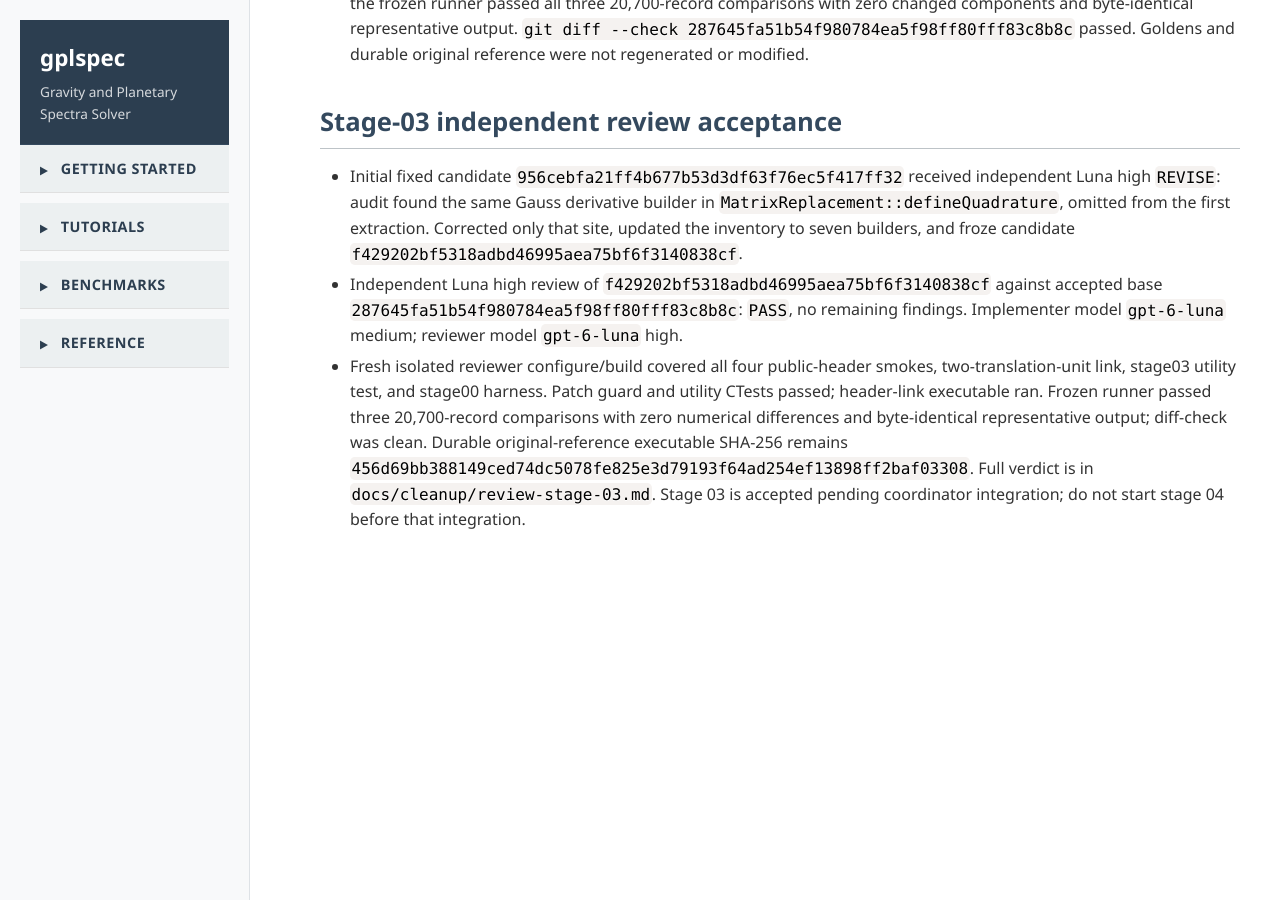
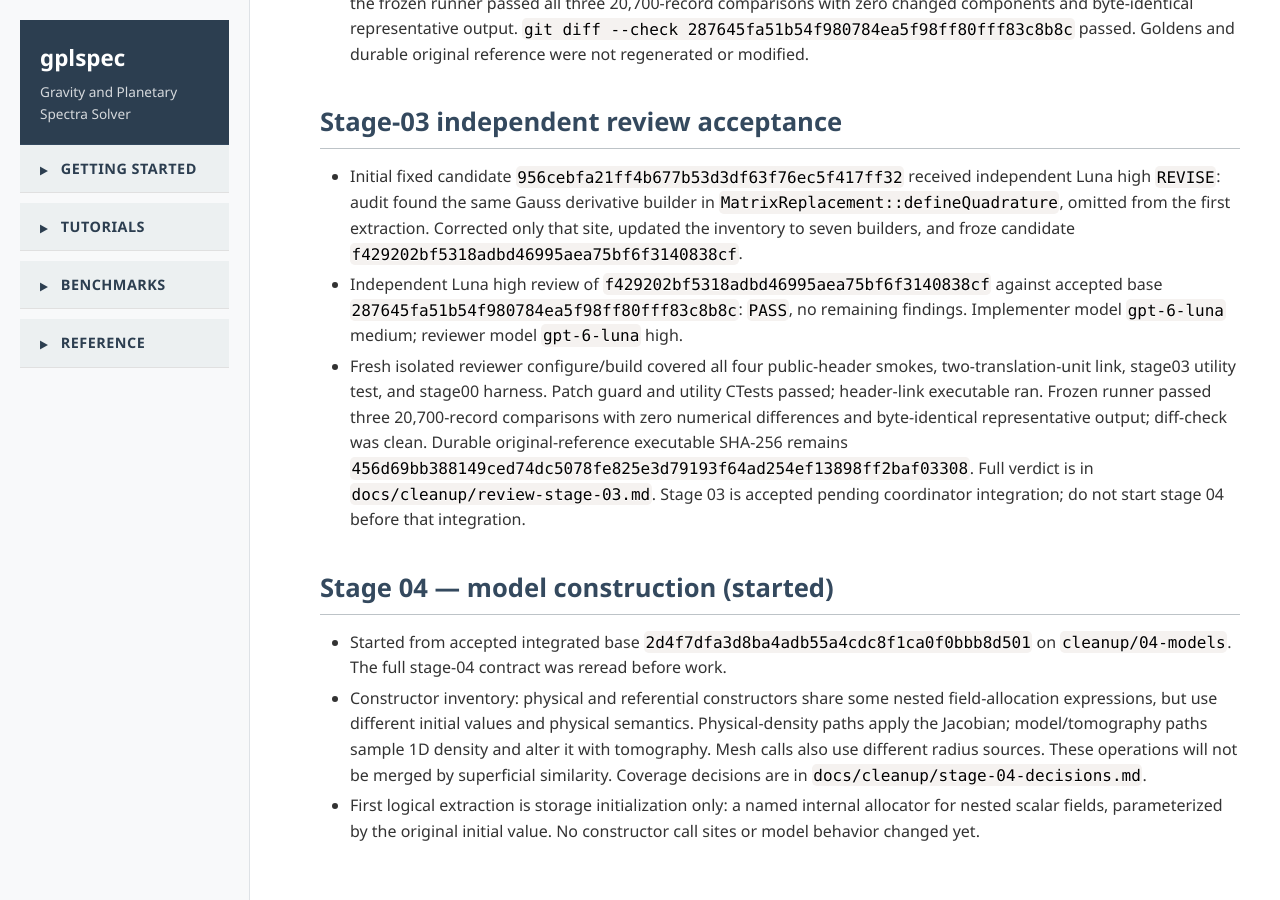
Before and after one commit to adcm2/gplspec, a Jekyll site: the page built from implementation_status.md, in a window 1280 px wide and 900 px high, scrolled down 8961 px. Built offline with Jekyll 4.4.1, drawn with Linux system fonts in a browser that asks for light colours; nearby versions of some CDN libraries; our own code applies the rules of GitHub Pages for plain Markdown files; before the commit the page ends 9550 px from its top, so only the background shows below that.

Commit message:
Record stage 04 model construction inventory

```diff
--- a/implementation_status.md
+++ b/implementation_status.md
@@ -134,3 +134,10 @@ The coordinator fast-forwarded `cleanup/base` through `535561a6ed58ae02832960ff7
 - Initial fixed candidate `956cebfa21ff4b677b53d3df63f76ec5f417ff32` received independent Luna high `REVISE`: audit found the same Gauss derivative builder in `MatrixReplacement::defineQuadrature`, omitted from the first extraction. Corrected only that site, updated the inventory to seven builders, and froze candidate `f429202bf5318adbd46995aea75bf6f3140838cf`.
 - Independent Luna high review of `f429202bf5318adbd46995aea75bf6f3140838cf` against accepted base `287645fa51b54f980784ea5f98ff80fff83c8b8c`: `PASS`, no remaining findings. Implementer model `gpt-6-luna` medium; reviewer model `gpt-6-luna` high.
 - Fresh isolated reviewer configure/build covered all four public-header smokes, two-translation-unit link, stage03 utility test, and stage00 harness. Patch guard and utility CTests passed; header-link executable ran. Frozen runner passed three 20,700-record comparisons with zero numerical differences and byte-identical representative output; diff-check was clean. Durable original-reference executable SHA-256 remains `456d69bb388149ced74dc5078fe825e3d79193f64ad254ef13898ff2baf03308`. Full verdict is in `docs/cleanup/review-stage-03.md`. Stage 03 is accepted pending coordinator integration; do not start stage 04 before that integration.
+
+
+## Stage 04 — model construction (started)
+
+- Started from accepted integrated base `2d4f7dfa3d8ba4adb55a4cdc8f1ca0f0bbb8d501` on `cleanup/04-models`. The full stage-04 contract was reread before work.
+- Constructor inventory: physical and referential constructors share some nested field-allocation expressions, but use different initial values and physical semantics. Physical-density paths apply the Jacobian; model/tomography paths sample 1D density and alter it with tomography. Mesh calls also use different radius sources. These operations will not be merged by superficial similarity. Coverage decisions are in `docs/cleanup/stage-04-decisions.md`.
+- First logical extraction is storage initialization only: a named internal allocator for nested scalar fields, parameterized by the original initial value. No constructor call sites or model behavior changed yet.
```
Also changed, not shown: docs/cleanup/campaign.md (+2 -2 lines), docs/cleanup/stage-04-decisions.md (added, +10 -0 lines).
